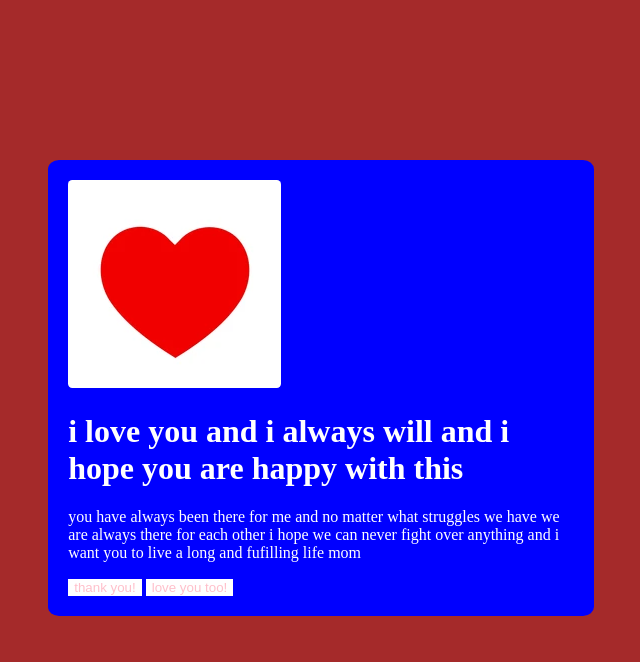
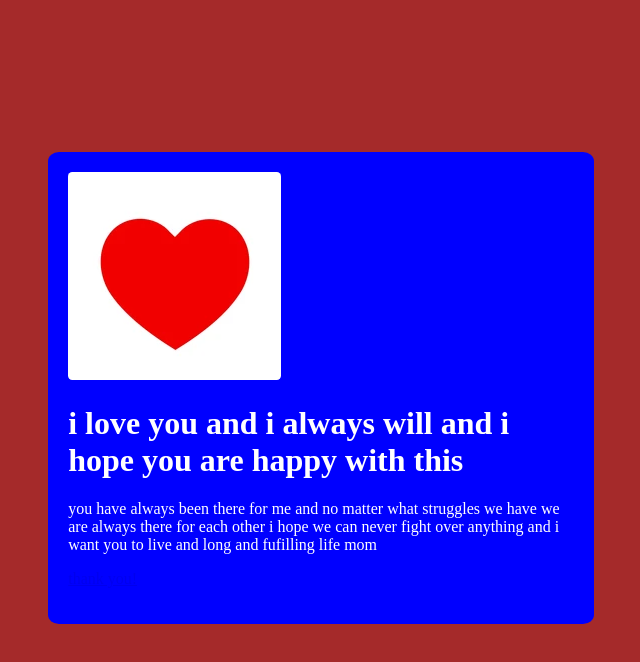
Before and after one commit to enochbacon/thank-you-for-everything-mama, a plain HTML site: page index.html in a window 1280 px wide. Shown: the whole page, without its empty margins (319-959 px from the left). Drawn offline with Linux system fonts and the light colour scheme.

Commit message:
Update index.html

```diff
--- a/index.html
+++ b/index.html
@@ -8,9 +8,10 @@
         <div class="love-you">
         <img src="Screenshot 2025-03-15 190035.png" alt="for you" class="your-the-best">
         <h1 class="best-mom-ever">i love you and i always will and i hope you are happy with this</h1>
-        <p class="thank-you">you have always been there for me and no matter what struggles we have we are always there for each other i hope we can never fight over anything and i want you to live a long and fufilling life mom</p>
-        <button type="button" onclick="document.write('you´re welcome mom i will always be there for you!')" class="you-are-my-hero">thank you!</button>
-        <button type="button" onclick="document.write('thanks mom! i hope to please you with this digital thank you card!')" class="i-will-always-love-you">love you too!</button>
-    </div>
+        <p class="thank-you">you have always been there for me and no matter what struggles we have we are always there for each other i hope we can never fight over anything and i want you to live and long and fufilling life mom</p>
+                <div class="submit">
+        <a href="index2.html">
+            <p class="submit">thank you!</p>
+        </a>
     </body>
 </html>
```
